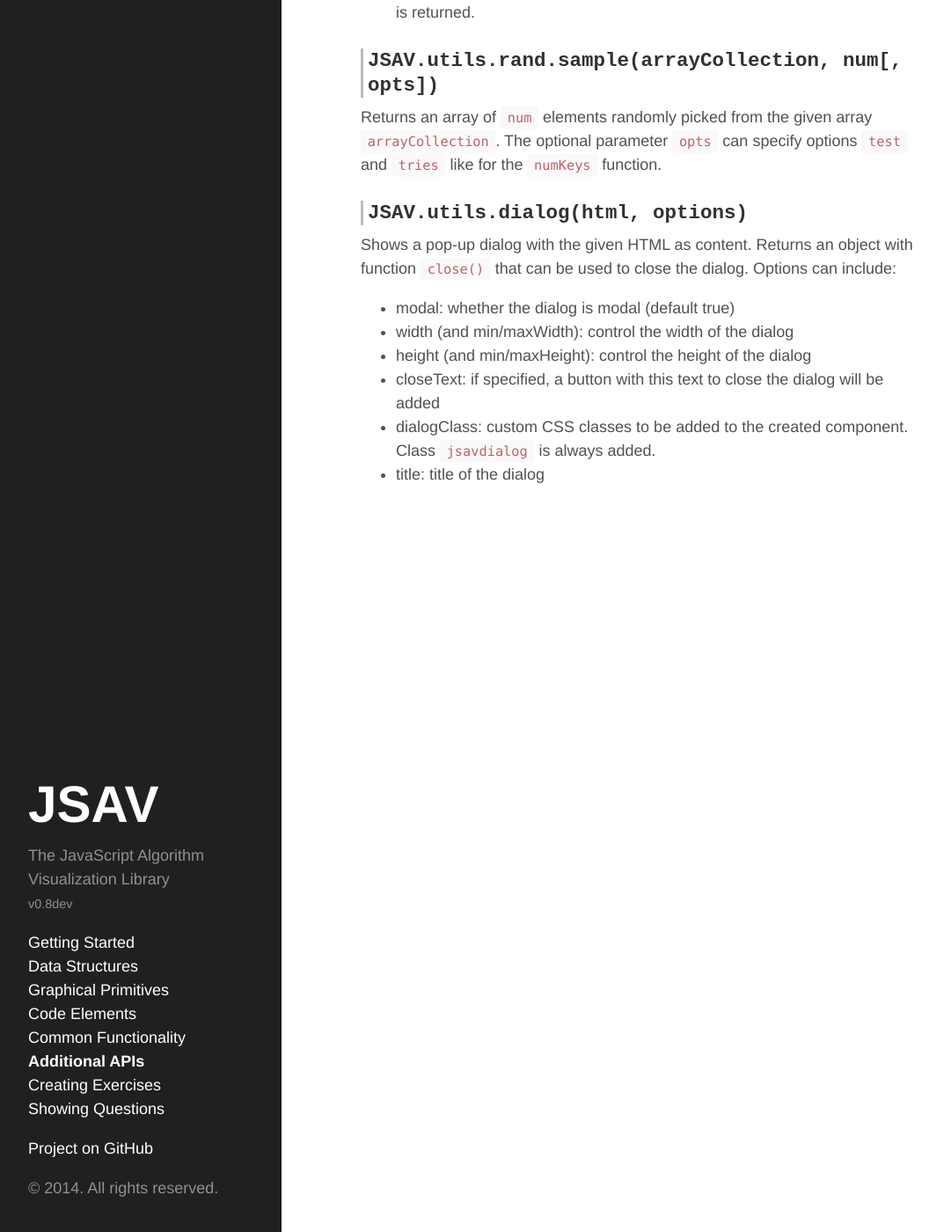
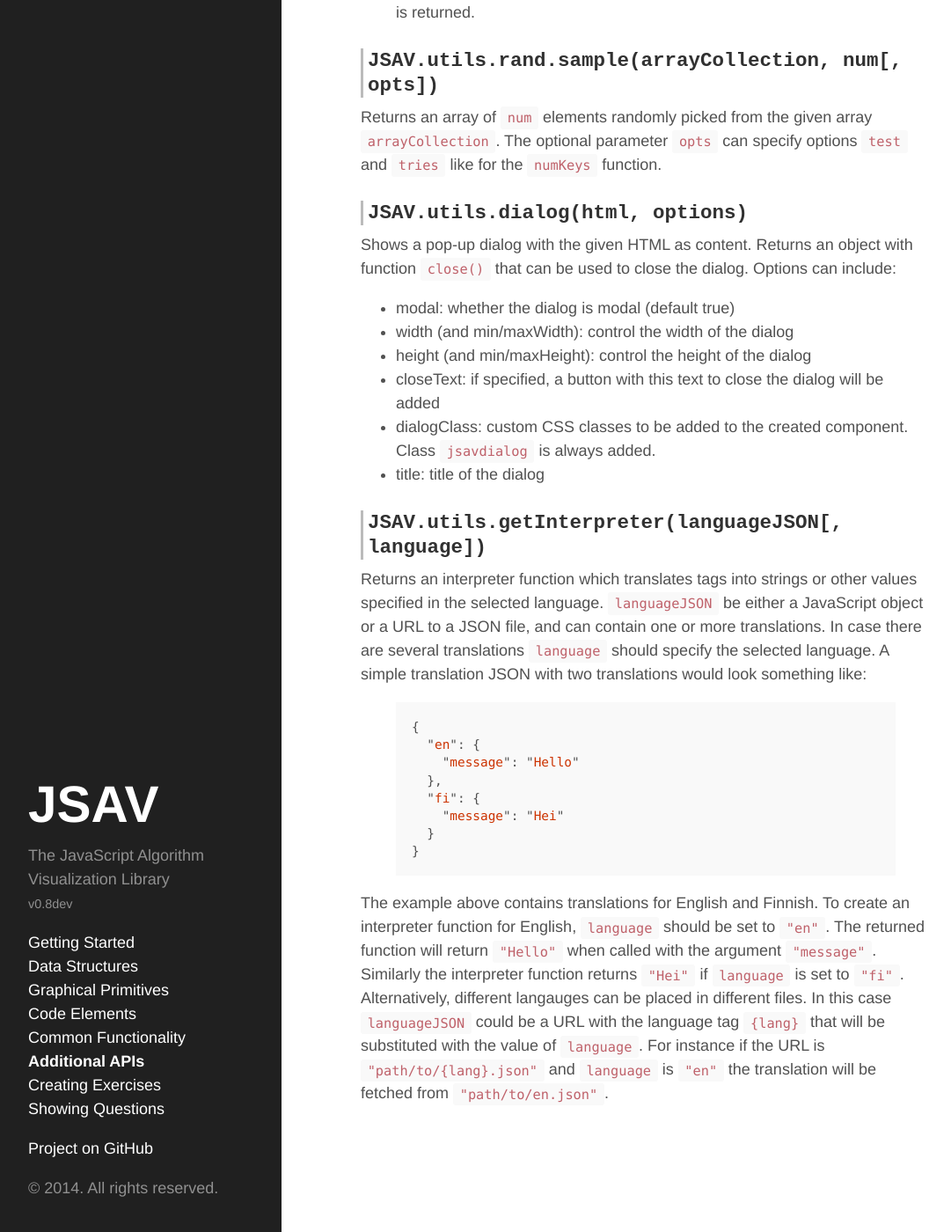
Before and after one commit to vkaravir/JSAV, a Jekyll site: the page built from otherapis/utils.md, in a window 1280 px wide and 1400 px high, scrolled down 940 px. Shown: the whole window at 88% size, without its empty margins (4-1085 px from the left). Built offline with Jekyll 4.4.1, drawn with Linux system fonts in a browser that asks for light colours; Markdown is read by kramdown in place of the engine named in the settings.

Commit message:
Added description of getInterpreter to Utility Functions.

````diff
--- a/otherapis/utils.md
+++ b/otherapis/utils.md
@@ -55,3 +55,33 @@ Options can include:
  * dialogClass: custom CSS classes to be added to the created component.
   Class ```jsavdialog``` is always added.
  * title: title of the dialog
+
+<h3 class="apimethod">JSAV.utils.getInterpreter(languageJSON[, language])</h3>
+Returns an interpreter function which translates tags into strings or other
+values specified in the selected language. ```languageJSON``` be either a
+JavaScript object or a URL to a JSON file, and can contain one or more
+translations. In case there are several translations ```language``` should
+specify the selected language. A simple translation JSON with two translations
+would look something like:
+
+{% highlight javascript %}
+{
+  "en": {
+    "message": "Hello"
+  },
+  "fi": {
+    "message": "Hei"
+  }
+}
+{% endhighlight %}
+
+The example above contains translations for English and Finnish. To create an
+interpreter function for English, ```language``` should be set to ```"en"```.
+The returned function will return ```"Hello"``` when called with the argument
+```"message"```. Similarly the interpreter function returns ```"Hei"``` if
+```language``` is set to ```"fi"```. Alternatively, different langauges can be
+placed in different files. In this case ```languageJSON``` could be a URL with
+the language tag ```{lang}``` that will be substituted with the value of
+```language```. For instance if the URL is ```"path/to/{lang}.json"``` and
+```language``` is ```"en"``` the translation will be fetched from
+```"path/to/en.json"```.
````
